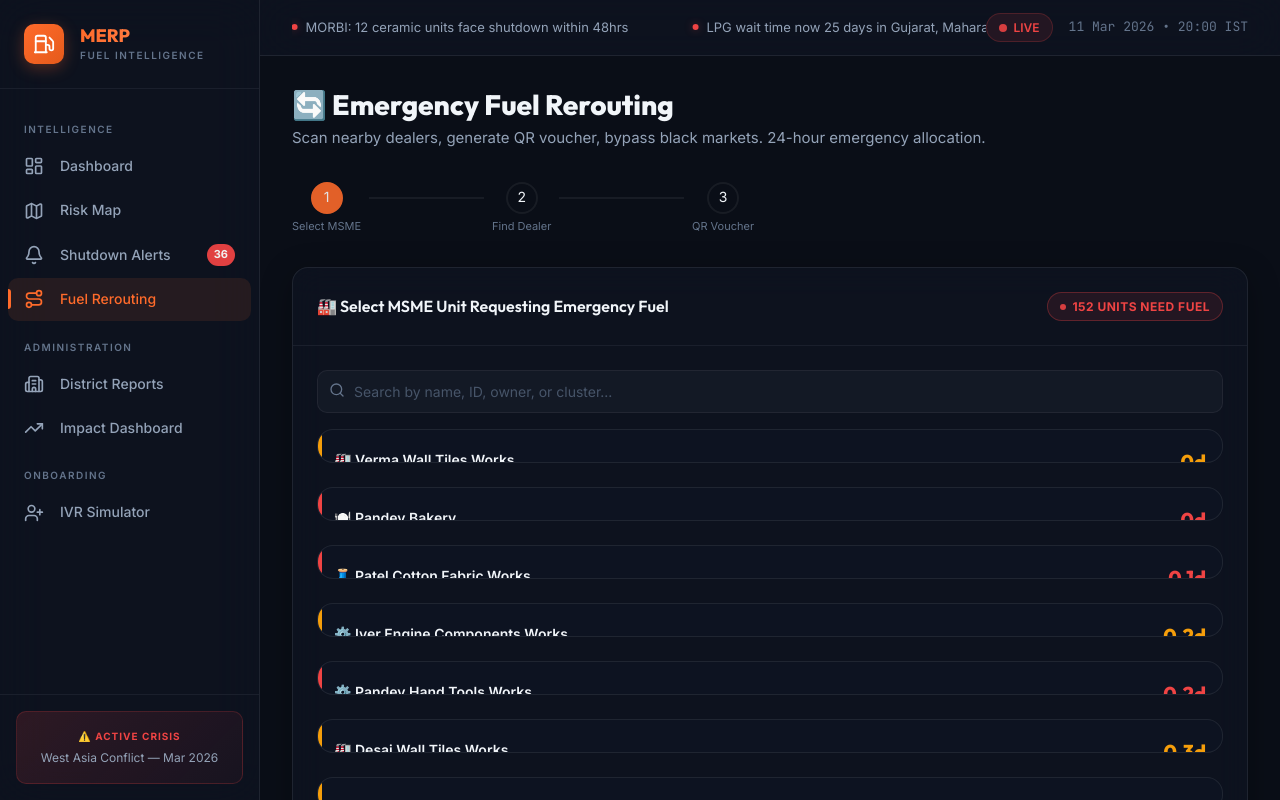
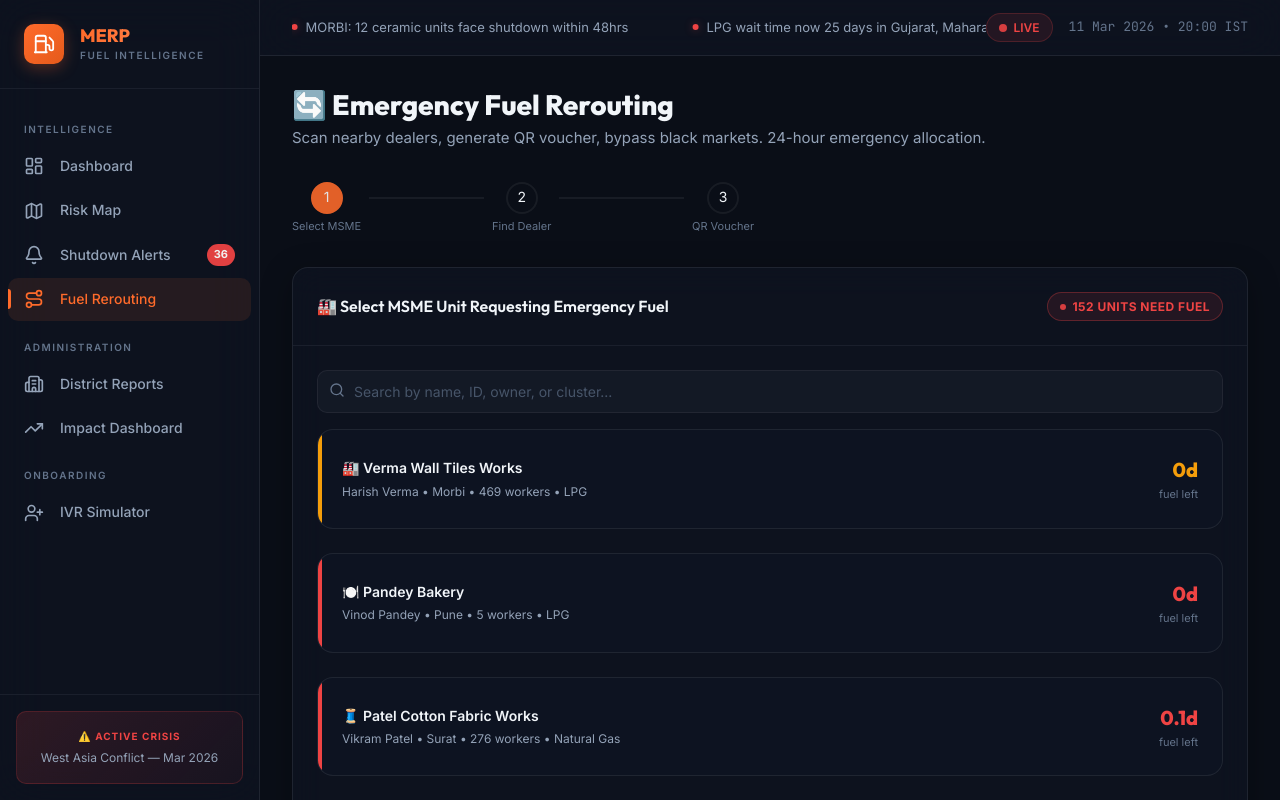
Before and after one commit to batmanven/fixforwardhackathon, a React (Vite) app: page /rerouting in a window 1280 px wide. Shown: the top 800 px of the page. Built offline with nearby package versions, Linux system fonts and the light colour scheme; what @vapi-ai/web would draw is missing.

Commit message:
fix: update alert card style to prevent shrinking in ReroutingPage

```diff
--- a/src/pages/ReroutingPage.jsx
+++ b/src/pages/ReroutingPage.jsx
@@ -126,7 +126,7 @@ export default function ReroutingPage() {
                   <motion.div
                     key={msme.id}
                     className={`alert-card ${msme.riskLevel}`}
-                    style={{ cursor: 'pointer', padding: '16px' }}
+                    style={{ cursor: 'pointer', flexShrink: 0 }}
                     onClick={() => handleSelectMSME(msme)}
                     whileHover={{ scale: 1.01 }}
                     initial={{ opacity: 0, y: 10 }}
```
